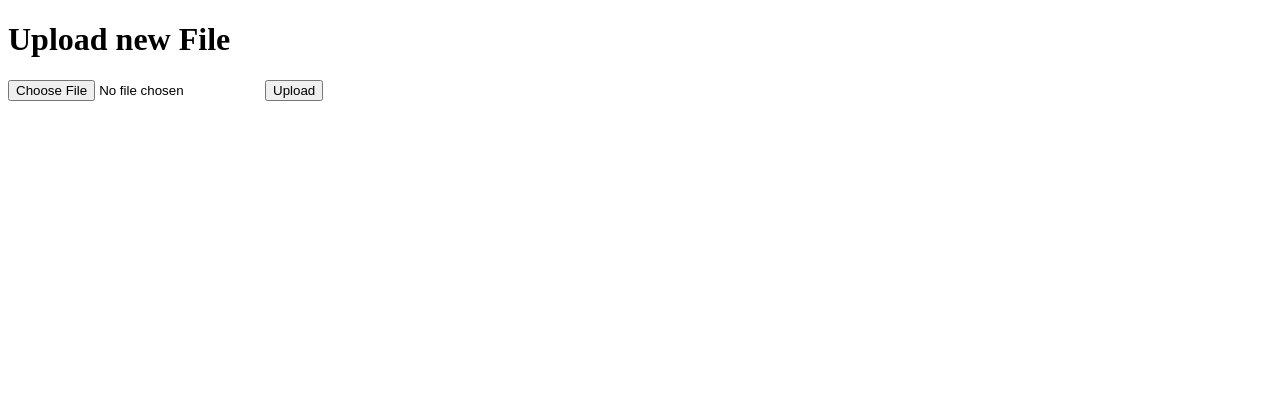
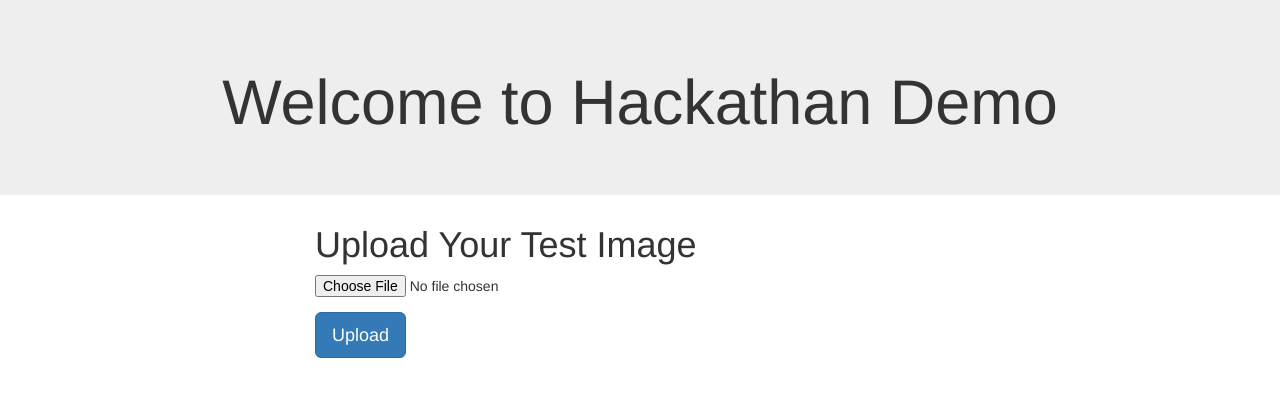
Before and after one commit to rohithsrinivaas/flask-app-hackathon-frontend, a Flask app: page / in a window 1280 px wide. Shown: the top 397 px of the page. Run offline with Flask 2, Linux system fonts and the light colour scheme; some libraries are stand-ins or nearby versions.

Commit message:
Added basic styling to html by using bootstrap

```diff
--- a/templates/input.html
+++ b/templates/input.html
@@ -1,7 +1,26 @@
 <!doctype html>
-	<title>Upload new File</title>
-	<h1>Upload new File</h1>
-	<form method=post enctype=multipart/form-data>
-		<p><input type=file name=file>
-			<input type=submit value=Upload>
-	</form>
+<html>
+	<head>
+		<title>Hackathon App</title>
+		<meta charset="utf-8">
+	    <meta name="viewport" content="width=device-width, initial-scale=1">
+	    <link rel="stylesheet" href="https://maxcdn.bootstrapcdn.com/bootstrap/3.3.7/css/bootstrap.min.css">
+	    <script src="https://ajax.googleapis.com/ajax/libs/jquery/3.2.1/jquery.min.js"></script>
+	    <script src="https://maxcdn.bootstrapcdn.com/bootstrap/3.3.7/js/bootstrap.min.js"></script>
+	<body>
+		<div class="jumbotron text-center">
+			<h1>Welcome to Hackathan Demo</h1>
+		</div>
+		<div style="max-width: 650px; margin: auto;">
+			<h1>Upload Your Test Image</h1>
+			<div class="form-group">
+				<form method=post enctype=multipart/form-data>
+					<div class="form-group">
+						<input type=file name=file>
+					</div>
+					 <button class="btn btn-lg btn-primary" id="upload-button" type="submit">Upload</button>
+				</form>
+			</div>
+		</div>
+	</body>
+</html>
```
Also changed, not shown: templates/output.html (+9 -2 lines).
